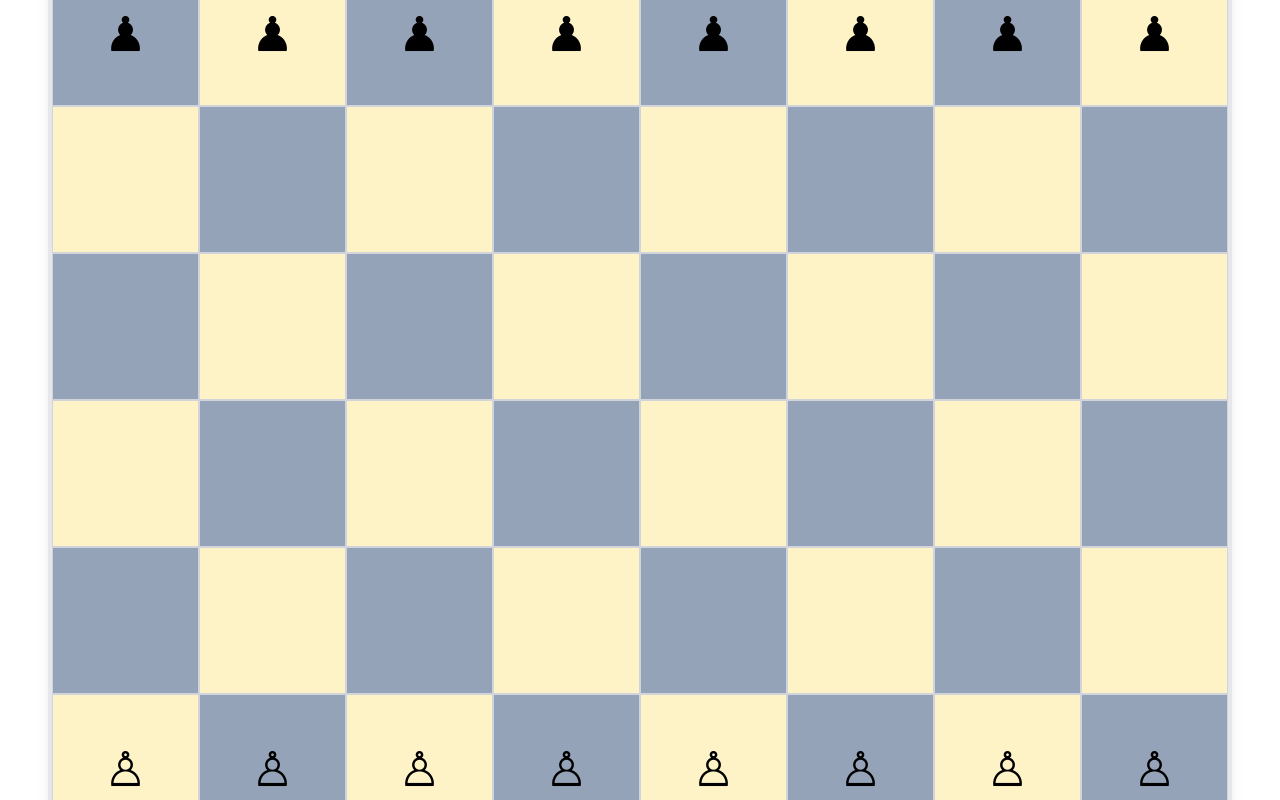
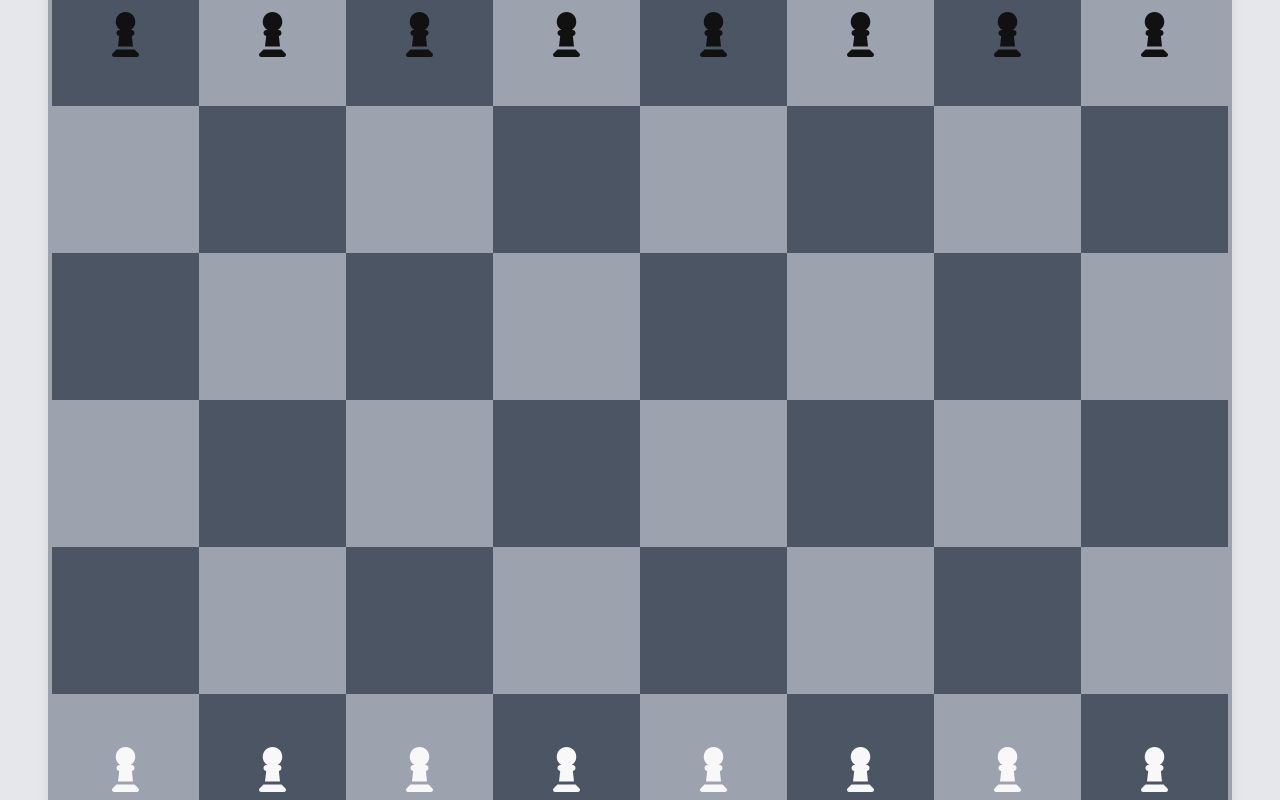
Before and after one commit to nisino25/chess, a Vue app: page / in a window 1280 px wide. Shown: the top 800 px of the page. Built offline with nearby package versions, Linux system fonts and the light colour scheme.

Commit message:
added sound

```diff
--- a/public/index.html
+++ b/public/index.html
@@ -4,10 +4,20 @@
     <meta charset="utf-8">
     <meta http-equiv="X-UA-Compatible" content="IE=edge">
     <meta name="viewport" content="width=device-width,initial-scale=1.0">
-    <link rel="icon" href="<%= BASE_URL %>favicon.ico">
+    <link rel="icon" href="<%= BASE_URL %>favicon.jpg">
     <title><%= htmlWebpackPlugin.options.title %></title>
+
+    <link rel="icon" href="favicon.jpg">
+    <link rel="apple-touch-icon" href="favicon.jpg"/>
     <meta name="apple-mobile-web-app-capable" content="yes">
+
     <meta name="viewport" content="width=device-width, initial-scale=1.0, viewport-fit=cover maximum-scale=1.0, user-scalable=no">
+
+    <link
+      rel="stylesheet"
+      href="https://cdnjs.cloudflare.com/ajax/libs/font-awesome/6.5.1/css/all.min.css"
+    />
+
 
     <!-- <meta name="theme-color" content="#111827"/> -->
 
@@ -15,7 +25,7 @@
     <!-- Tailwind CDN -->
     <script src="https://cdn.tailwindcss.com"></script>
   </head>
-  <body>
+  <body class="min-h-screen bg-[#e5e7eb]">
     <noscript>
       <strong>We're sorry but <%= htmlWebpackPlugin.options.title %> doesn't work properly without JavaScript enabled. Please enable it to continue.</strong>
     </noscript>
--- a/src/App.vue
+++ b/src/App.vue
@@ -1,16 +1,41 @@
 <template>
     <div class="p-4 flex flex-col items-center">
-        <h2 class="mb-4 text-lg font-medium">Current: {{ currentTurn }}'s turn</h2>
+        <div class="flex gap-4 items-center mb-4">
+            <div class="p-4 flex flex-col items-center">
+                 <div
+                     class="flex items-center justify-center gap-2 px-4 py-2 rounded-full text-sm font-medium shadow-sm transition"
+                     :class="currentTurn === 'white'
+                         ? 'bg-gray-100 text-gray-900 border border-gray-300'
+                         : 'bg-slate-900 text-white border border-slate-700'"
+                 >
+                     <i class="fa-solid fa-chess"></i>
+                     <span class="uppercase">{{ currentTurn }}'s turn</span>
+                 </div>
+             </div>
+
+             <div class="flex gap-4 p-4 bg-white/80 backdrop-blur-md border border-gray-300 rounded-xl shadow-md">
+                 <button
+                     @click="undoMove"
+                     class="px-4 py-2 bg-indigo-500 text-white rounded hover:bg-indigo-600 transition"
+                 >
+                     Undo Move
+                 </button>
+                 <button
+                     @click="resetBoard"
+                     class="px-4 py-2 bg-red-500 text-white rounded  transition"
+                 >
+                     <i class="fa-solid fa-trash"></i>
+                 </button>
+             </div>
+        </div>
+
+
+
+
         <h3 v-if="winner" class="font-xl font-bold font-red">Winner: {{ winner }}</h3>
         <hr>
-        <button
-        @click="undoMove"
-        class="px-4 py-2 bg-indigo-500 text-white rounded hover:bg-indigo-600 transition"
-    >
-        Undo Move
-    </button>
 
-        <div class=" w-[92.5vw] aspect-square absolute top-1/2 left-1/2 -translate-x-1/2 -translate-y-1/2 border-4 border-gray-200 shadow-lg">
+        <div class="w-[92.5vw] aspect-square absolute top-1/2 left-1/2 -translate-x-1/2 -translate-y-1/2 border-4 border-gray-400 shadow-lg">
             <!-- Board squares -->
             <div class="grid grid-cols-8 grid-rows-8 w-full h-full">
                 <div
@@ -36,11 +61,38 @@
                     @click.stop="selectPiece(piece)"
                     :class="selected && selected.id === piece.id ? 'ring-4 ring-indigo-400' : ''"
                 >
-                    {{ piece.type }}
+                <i
+                    :class="['fa-solid', `fa-chess-${piece.type}`]"
+                    :style="{ color: piece.color === 'white' ? '#f8f8f8' : '#111' }"
+                ></i>
                 </div>
             </div>
 
         </div>
+
+        <!-- Promotion Modal -->
+        <div
+            v-if="promotionModal"
+            class="fixed inset-0 bg-black/50 flex items-center justify-center z-50"
+        >
+            <div class="bg-white rounded-xl p-6 w-80 text-center shadow-lg">
+                <h2 class="text-lg font-semibold mb-4">Promote Pawn</h2>
+                <p class="mb-4">Choose a piece:</p>
+                <div class="flex justify-around gap-2">
+                    <button
+                        v-for="type in ['queen','rook','bishop','knight']"
+                        :key="type"
+                        @click="promotePawn(type)"
+                        class="flex-1 py-2 rounded-lg bg-indigo-500 text-white hover:bg-indigo-600 transition"
+                    >
+                        <i :class="`fa-solid fa-chess-${type}`"></i>
+                        <br>
+                        <span class="ml-1 capitalize">{{ type }}</span>
+                    </button>
+                </div>
+            </div>
+        </div>
+
     </div>
 </template>
 
@@ -59,12 +111,21 @@ export default {
             winner: null,
             possibleMoves: [],
 
-            moveLog: []
+            promotionModal: false,
+            promotionPiece: null,
+            promotionMoveRecord: null,
+
+            moveSound: null,
+
+
+            moveLog: [] ,
         }
     },
     mounted() {
         console.clear()
-        console.log('Initial pieces:', this.pieces)
+        console.log('Initial pieces:', this.pieces);
+
+        this.moveSound = new Audio('/move.mp3')
 
     },
     methods: {
@@ -83,14 +144,16 @@ export default {
             const pieces = []
 
             // Black pieces
-            const blackBack = ['♜','♞','♝','♛','♚','♝','♞','♜']
-            const blackPawns = Array(8).fill('♟︎')
+            const blackBack = ['rook','knight','bishop','queen','king','bishop','knight','rook']
+            const blackPawns = Array(8).fill('pawn')
+
             blackBack.forEach((p, i) => pieces.push({ id: `b${i}`, type: p, row: 0, col: i, color: 'black' }))
             blackPawns.forEach((p, i) => pieces.push({ id: `bp${i}`, type: p, row: 1, col: i, color: 'black' }))
 
             // White pieces
-            const whitePawns = Array(8).fill('♙')
-            const whiteBack = ['♖','♘','♗','♕','♔','♗','♘','♖']
+            const whitePawns = Array(8).fill('pawn')
+            const whiteBack = ['rook','knight','bishop','queen','king','bishop','knight','rook']
+
             whitePawns.forEach((p, i) => pieces.push({ id: `wp${i}`, type: p, row: 6, col: i, color: 'white' }))
             whiteBack.forEach((p, i) => pieces.push({ id: `w${i}`, type: p, row: 7, col: i, color: 'white' }))
 
@@ -99,9 +162,10 @@ export default {
         // Square color
         squareClass(row, col) {
             return (row + col) % 2 === 0
-                ? 'bg-amber-100 border border-gray-300'
-                : 'bg-slate-400 border border-gray-300'
+                ? 'bg-gray-400 border border-gray-400'  // light stone
+                : 'bg-gray-600 border border-gray-600'  // dark stone
         },
+
         // Click piece
         selectPiece(piece) {
             if (!this.selected) {
@@ -134,12 +198,14 @@ export default {
             const targetIdx = this.pieces.findIndex(p => p.row === row && p.col === col)
             const targetPiece = this.pieces[targetIdx]
 
+            // Same color? stop
+            if (targetIdx !== -1 && this.selected.color === targetPiece.color) return false
+
+            // Remove captured piece immediately
             if (targetIdx !== -1) {
-                // Capture
-                if(this.selected.color === targetPiece.color) return false
                 this.pieces.splice(targetIdx, 1)
             }
-            // save old position for log
+
             const moveRecord = {
                 pieceId: piece.id,
                 from: { row: piece.row, col: piece.col },
@@ -148,22 +214,39 @@ export default {
                     ? { pieceId: targetPiece.id, type: targetPiece.type, color: targetPiece.color }
                     : null,
                 turn: piece.color,
+                promotionBefore: piece.type,
                 promotion: null
             }
+
             piece.row = row
             piece.col = col
 
+            // Check for pawn promotion **after capturing**
+            if (piece.type === 'pawn' && (row === 0 || row === 7)) {
+                this.promotionPiece = piece
+                this.promotionMoveRecord = moveRecord
+                this.promotionModal = true
+                return
+            }
+
+            // Add move to log AFTER promotion check
             this.moveLog.push(moveRecord)
 
-            // ✅ Check if king is captured
-            if (targetPiece?.type === '♔' || targetPiece?.type === '♚') {
+            // Check for king capture
+            if (targetPiece?.type === 'king') {
                 this.winner = piece.color
                 alert(`${this.winner} wins!`)
                 return
             }
+
+            this.moveSound.currentTime = 0
+            this.moveSound.play()
+
+
             this.currentTurn = this.currentTurn === 'white' ? 'black' : 'white'
             this.possibleMoves = []
         },
+
         isPossibleMove(row, col) {
             return this.possibleMoves.some(
             m => m.row === row && m.col === col
@@ -187,12 +270,17 @@ export default {
             const lastMove = this.moveLog.pop()
             if (!lastMove) return
 
-            // move piece back
+            // Move piece back
             const piece = this.pieces.find(p => p.id === lastMove.pieceId)
             piece.row = lastMove.from.row
             piece.col = lastMove.from.col
 
-            // restore captured piece if any
+            // Revert promotion if any
+            if (lastMove.promotion) {
+                piece.type = lastMove.promotionBefore
+            }
+
+            // Restore captured piece if any
             if (lastMove.captured) {
                 this.pieces.push({
                     id: lastMove.captured.pieceId,
@@ -205,13 +293,57 @@ export default {
 
             this.currentTurn = lastMove.turn
             this.winner = null
-        }
+        },
 
+        resetBoard() {
+            if (!confirm('Reset the game? This will clear all moves.')) return
+
+            this.pieces = this.initPieces()
+            this.selected = null
+            this.currentTurn = 'white'
+            this.winner = null
+            this.possibleMoves = []
+            this.moveLog = []
+        },
+
+        promotePawn(type) {
+            if (!this.promotionPiece || !this.promotionMoveRecord) return
+
+            // Save promotion info in move record
+            this.promotionMoveRecord.promotion = type
+
+            // Update piece
+            this.promotionPiece.type = type
+
+            // Push move to log AFTER promotion
+            this.moveLog.push(this.promotionMoveRecord)
+
+            // Close modal
+            this.promotionPiece = null
+            this.promotionMoveRecord = null
+            this.promotionModal = false
+
+            // Switch turn
+            this.currentTurn = this.currentTurn === 'white' ? 'black' : 'white'
+        },
     }
 }
 </script>
 
 <style scoped>
+html{
+    background-color: #4fc08d;
+}
+
+body {
+  margin:0;
+  padding:0;
+  height: 100vh;
+  overflow: hidden;
+
+
+  /* background-color: red; */
+}
 .piece {
     width: 12.5%;
     height: 12.5%;
```
Also changed, not shown: public/favicon.jpg (added), 1 other file (tests, documents, lock files or other folders).
